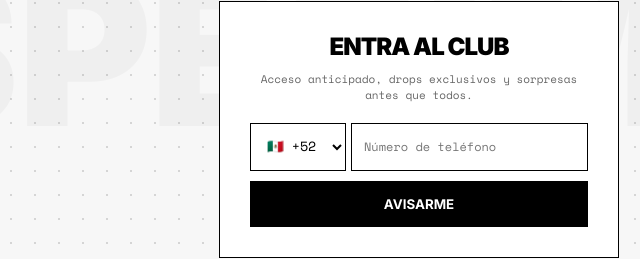
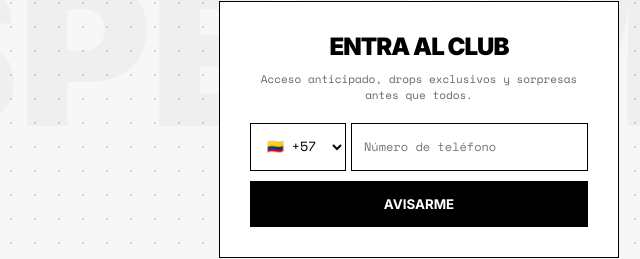
Before and after one commit to nashvancliff/capstar, a website: page index.html in a window 1280 px wide. Shown: the part 349-608 px from the top of the page, 221-861 px from the left. Drawn offline with nearby package versions, Linux system fonts and the light colour scheme; a web font is replaced by a local one.

Commit message:
Change default country prefix to Colombia (+57)

```diff
--- a/index.html
+++ b/index.html
@@ -195,10 +195,10 @@
                 <option value="+1">🇺🇸 +1</option>
                 <option value="+34">🇪🇸 +34</option>
                 <option value="+51">🇵🇪 +51</option>
-                <option value="+52" selected>🇲🇽 +52</option>
+                <option value="+52">🇲🇽 +52</option>
                 <option value="+54">🇦🇷 +54</option>
                 <option value="+56">🇨🇱 +56</option>
-                <option value="+57">🇨🇴 +57</option>
+                <option value="+57" selected>🇨🇴 +57</option>
                 <option value="+58">🇻🇪 +58</option>
             </select>
             <input type="tel" id="landing-email" placeholder="Número de teléfono" required style="margin-bottom: 0; width: 100%;">
```
Also changed, not shown: store.html (+2 -2 lines).
